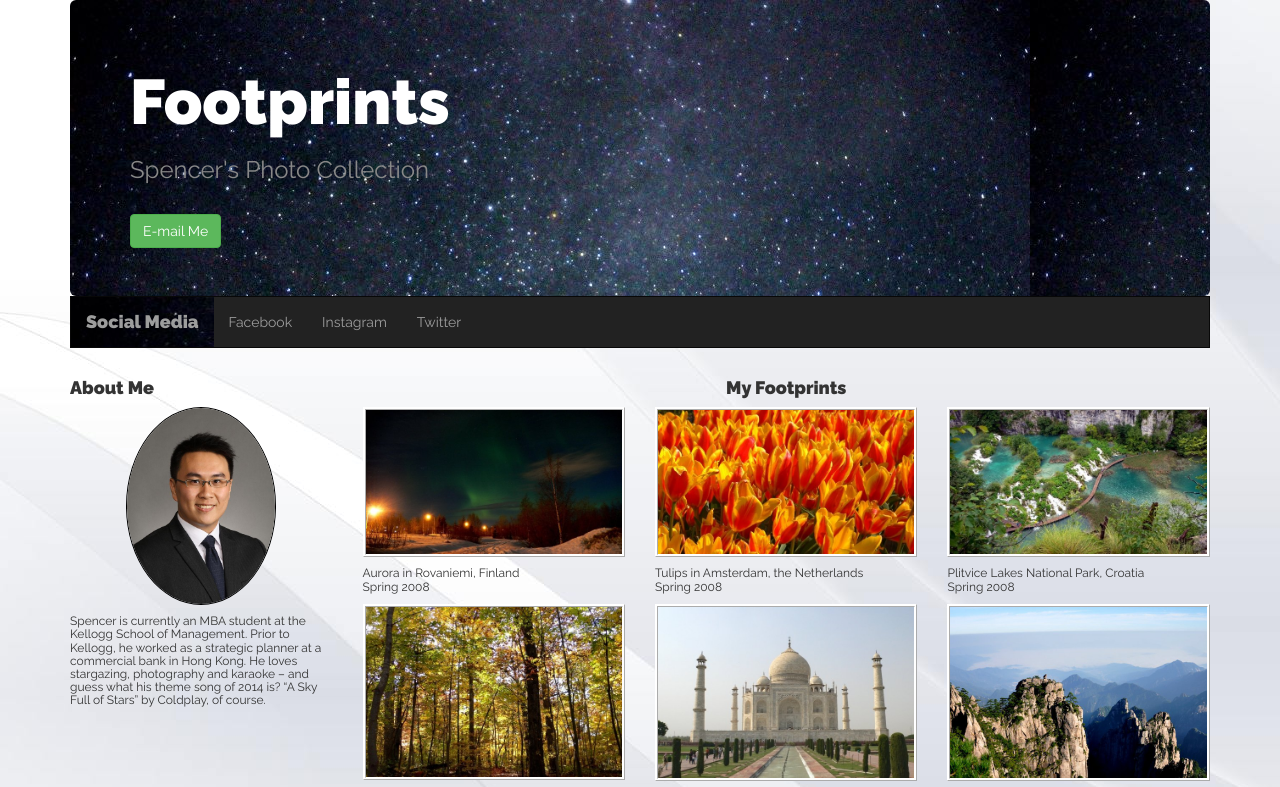
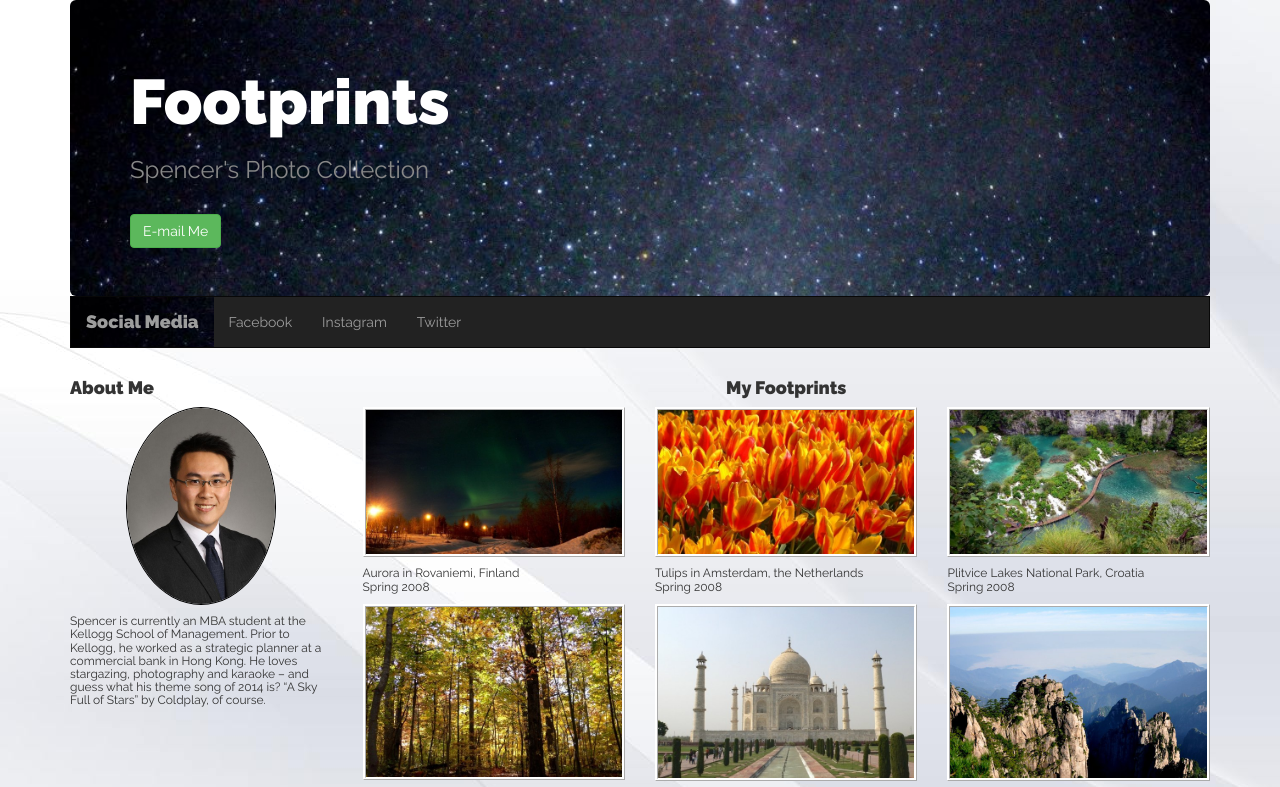
Before and after one commit to spencerliu2016/spencerliu2016.github.io, a plain HTML site: page index.html in a window 1280 px wide. Shown: the top 787 px of the page. Drawn offline with nearby package versions, Linux system fonts and the light colour scheme.

Commit message:
Week 2 commit 3

```diff
--- a/index.html
+++ b/index.html
@@ -11,7 +11,7 @@
 </head>
 <body>
   <div class="container">
-    <div class="jumbotron" style="background-image: url(photos/009.jpg">
+    <div class="jumbotron">
       <h1 id="footprints">Footprints</h1>
       <h3>Spencer's Photo Collection</h3>
       <BR>
--- a/style2.css
+++ b/style2.css
@@ -33,6 +33,8 @@ h3 {
 }
 .jumbotron {
 	margin-bottom: 0px;
+	background: url(photos/009.jpg) repeat;
+	background-size: 100%;
 }
 .albumimg {
 	width: 100%;
```
